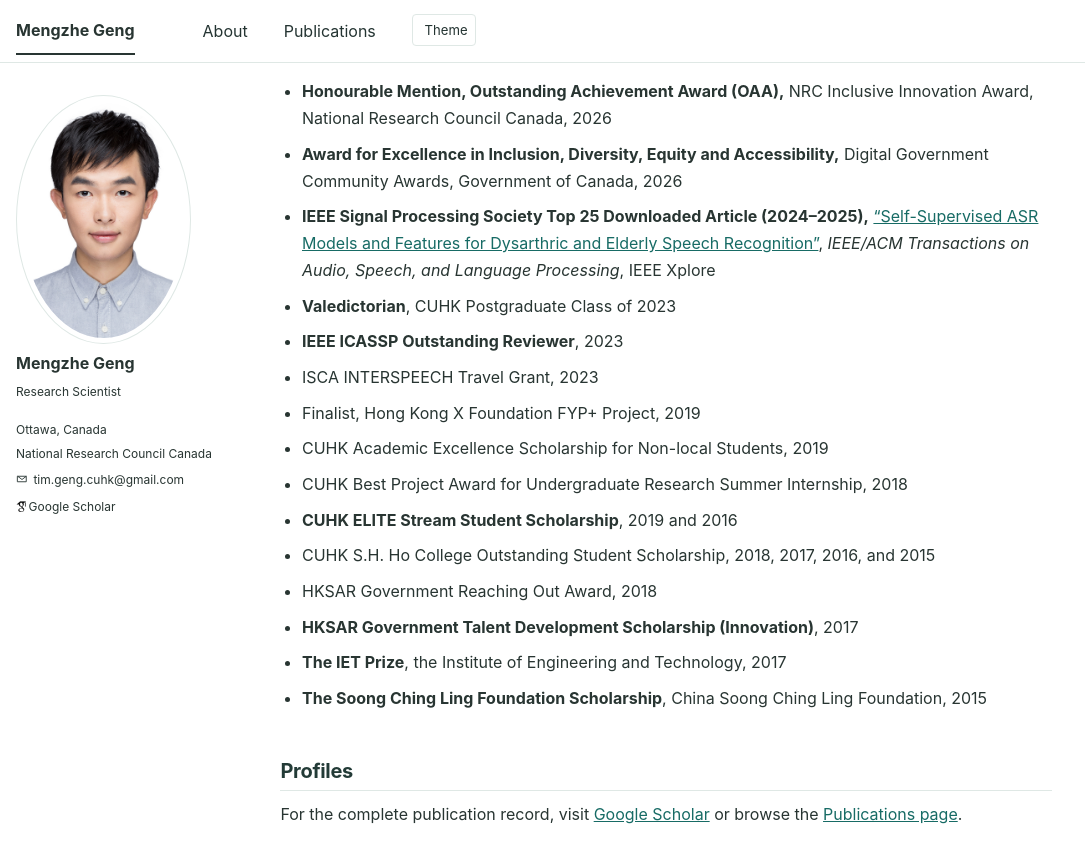
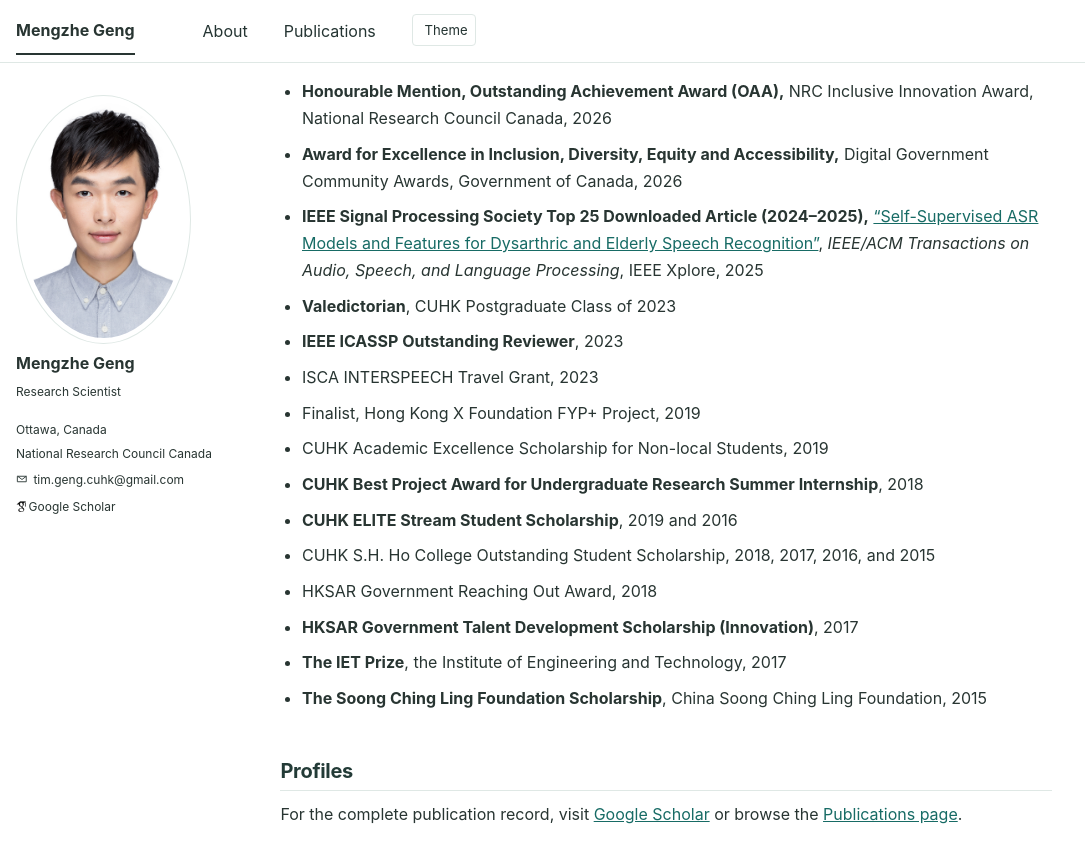
Before and after one commit to MENGZHEGENG/MENGZHEGENG.github.io, a Jekyll site: the page built from _pages/about.md, in a window 1280 px wide and 900 px high, scrolled down 7209 px. Shown: the top 863 px of the window, without its empty margins (0-1085 px from the left). Built offline with Jekyll 4.4.1, drawn with Linux system fonts in a browser that asks for light colours; some web fonts are replaced.

Commit message:
Add award year and emphasis

```diff
--- a/_pages/about.md
+++ b/_pages/about.md
@@ -114,13 +114,13 @@
 <ul class="award-list">
   <li class="award-item"><strong>Honourable Mention, Outstanding Achievement Award (OAA),</strong> NRC Inclusive Innovation Award, National Research Council Canada, 2026</li>
   <li class="award-item"><strong>Award for Excellence in Inclusion, Diversity, Equity and Accessibility,</strong> Digital Government Community Awards, Government of Canada, 2026</li>
-  <li class="award-item"><strong>IEEE Signal Processing Society Top 25 Downloaded Article (2024–2025),</strong> <a href="https://ieeexplore.ieee.org/document/10584335/" target="_blank" rel="noopener noreferrer">“Self-Supervised ASR Models and Features for Dysarthric and Elderly Speech Recognition”</a>, <em>IEEE/ACM Transactions on Audio, Speech, and Language Processing</em>, IEEE Xplore</li>
+  <li class="award-item"><strong>IEEE Signal Processing Society Top 25 Downloaded Article (2024–2025),</strong> <a href="https://ieeexplore.ieee.org/document/10584335/" target="_blank" rel="noopener noreferrer">“Self-Supervised ASR Models and Features for Dysarthric and Elderly Speech Recognition”</a>, <em>IEEE/ACM Transactions on Audio, Speech, and Language Processing</em>, IEEE Xplore, 2025</li>
   <li class="award-item"><strong>Valedictorian</strong>, CUHK Postgraduate Class of 2023</li>
   <li class="award-item"><strong>IEEE ICASSP Outstanding Reviewer</strong>, 2023</li>
   <li class="award-item">ISCA INTERSPEECH Travel Grant, 2023</li>
   <li class="award-item">Finalist, Hong Kong X Foundation FYP+ Project, 2019</li>
   <li class="award-item">CUHK Academic Excellence Scholarship for Non-local Students, 2019</li>
-  <li class="award-item">CUHK Best Project Award for Undergraduate Research Summer Internship, 2018</li>
+  <li class="award-item"><strong>CUHK Best Project Award for Undergraduate Research Summer Internship</strong>, 2018</li>
   <li class="award-item"><strong>CUHK ELITE Stream Student Scholarship</strong>, 2019 and 2016</li>
   <li class="award-item">CUHK S.H. Ho College Outstanding Student Scholarship, 2018, 2017, 2016, and 2015</li>
   <li class="award-item">HKSAR Government Reaching Out Award, 2018</li>
```
